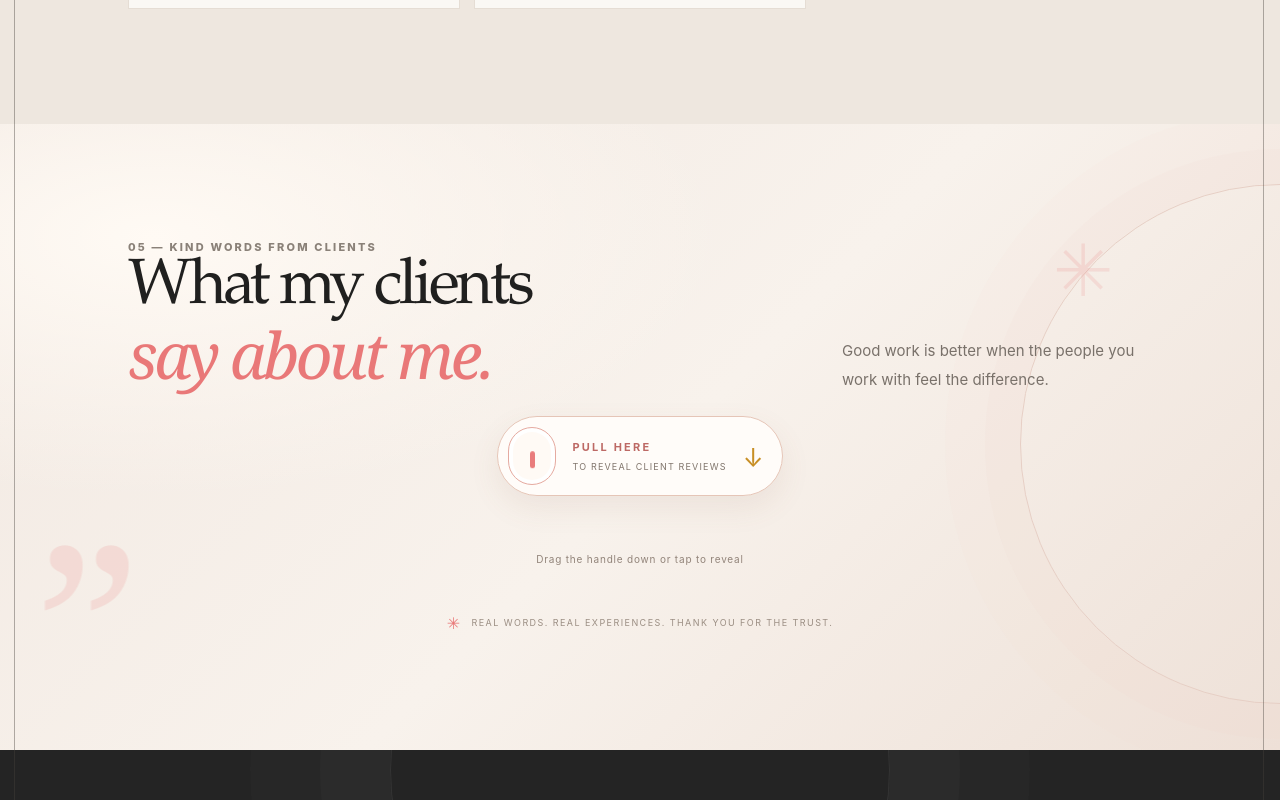
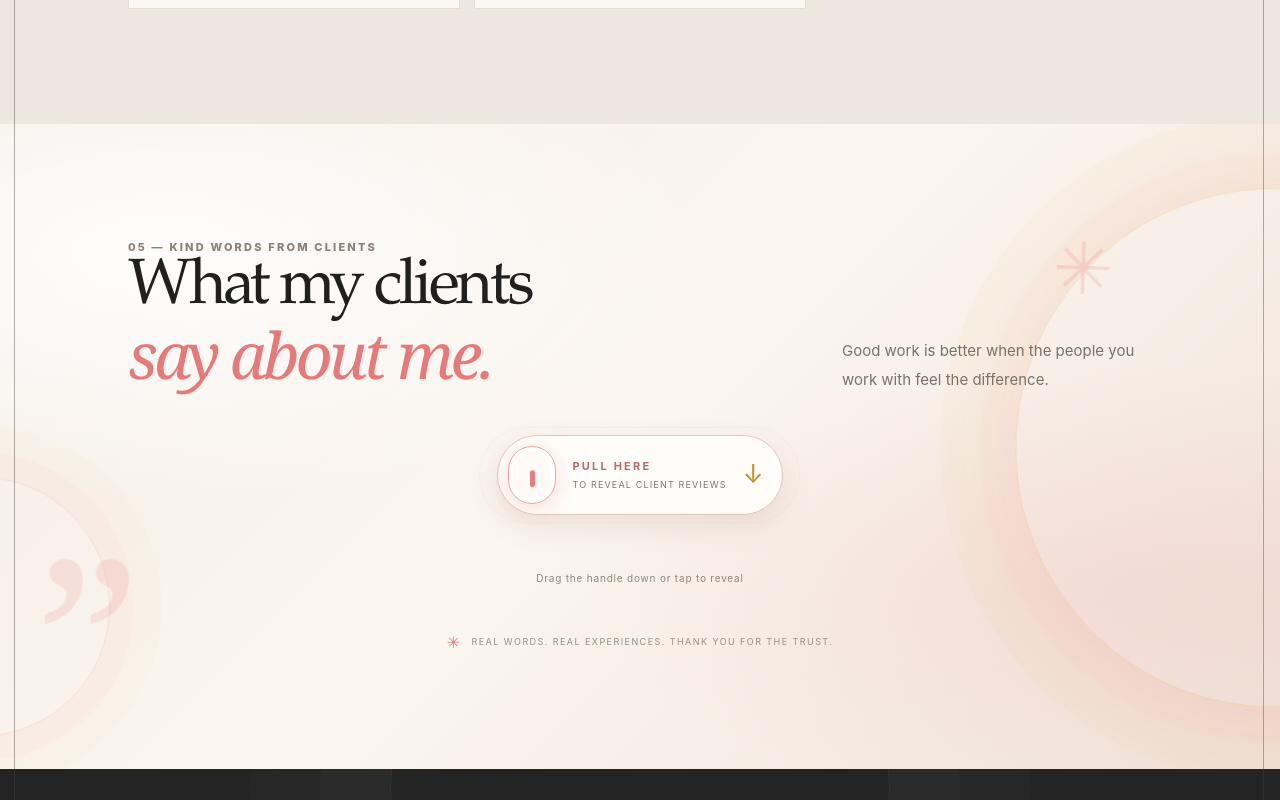
Before and after one commit to ivydachaibaligya-dot/Website, a Next.js app: page / in a window 1280 px wide. Shown: the part 8660-9460 px from the top of the page. Built offline with nearby package versions, Linux system fonts and the light colour scheme.

Commit message:
Add premium motion and visual effects to testimonials

```diff
--- a/src/app/globals.css
+++ b/src/app/globals.css
@@ -538,3 +538,110 @@ p, span, div { font-family: var(--font-inter), sans-serif; }
   .ivy-review-pull-line i,.ivy-review-pull-arrow { animation:none!important; }
   .ivy-testimonial-grid.is-visible,.ivy-testimonial-grid.is-visible .ivy-testimonial-card { animation:none!important; }
 }
+
+
+/* Premium motion pass — gentle, layered, and accessible */
+.ivy-testimonials {
+  background:
+    radial-gradient(ellipse at 12% 20%, rgba(255,255,255,.92) 0%, transparent 35%),
+    radial-gradient(ellipse at 88% 72%, rgba(233,120,120,.12) 0%, transparent 34%),
+    linear-gradient(135deg,#f5ede6 0%,#fbf6f0 48%,#f0e3da 100%);
+}
+.ivy-testimonials:before {
+  animation: ivyAmbientOrbit 24s ease-in-out infinite alternate;
+  border-color:rgba(217,165,44,.22);
+  box-shadow:0 0 0 35px rgba(233,120,120,.035),0 0 0 75px rgba(217,165,44,.035),0 0 80px rgba(233,120,120,.10);
+}
+.ivy-testimonials:after {
+  content:""; position:absolute; z-index:-1; pointer-events:none;
+  width:260px; height:260px; left:-125px; bottom:8%;
+  border:1px solid rgba(233,120,120,.18); border-radius:50%;
+  box-shadow:0 0 0 24px rgba(233,120,120,.035),0 0 0 52px rgba(217,165,44,.025);
+  animation:ivyAmbientOrbit 30s ease-in-out infinite alternate-reverse;
+}
+.ivy-testimonial-decoration-one { animation:ivyReviewDrift 8s ease-in-out infinite, ivyDecorGlow 5s ease-in-out infinite alternate; }
+.ivy-testimonial-decoration-two { animation:ivyQuoteFloat 9s ease-in-out infinite; }
+.ivy-pull-control { perspective:700px; }
+.ivy-review-pull {
+  position:relative; overflow:visible;
+  box-shadow:0 12px 30px rgba(143,94,77,.13),0 0 0 0 rgba(233,120,120,0);
+  transition:transform .28s cubic-bezier(.2,.7,.2,1),box-shadow .35s,border-color .3s,background .3s;
+  animation:ivyHandleFloat 3.2s ease-in-out infinite;
+}
+.ivy-review-pull:before {
+  content:""; position:absolute; inset:-5px; border:1px solid rgba(233,120,120,.24);
+  border-radius:999px; opacity:0; transform:scale(.96); pointer-events:none;
+  animation:ivyCoralHalo 3s ease-out infinite;
+}
+.ivy-review-pull:hover {
+  transform:translateY(-4px) scale(1.025);
+  box-shadow:0 18px 40px rgba(143,94,77,.2),0 0 24px rgba(233,120,120,.16);
+  background:#fffdfa;
+}
+.ivy-review-pull-line {
+  position:relative; border-color:#e8aaa0;
+  box-shadow:inset 0 0 0 4px #fff,0 4px 15px rgba(233,120,120,.14);
+  animation:ivyHandleGlow 3s ease-in-out infinite;
+}
+.ivy-review-pull-line i { animation:ivyPull 1.5s ease-in-out infinite; }
+.ivy-review-pull-arrow { animation:ivyArrowBounce 1.15s ease-in-out infinite; }
+.ivy-pull-control.is-pulling .ivy-review-pull {
+  animation:none; transform:translateY(2px) scaleX(1.035) scaleY(1.09);
+  box-shadow:0 20px 42px rgba(143,94,77,.23),0 0 28px rgba(233,120,120,.22);
+}
+.ivy-pull-control.is-pulling .ivy-review-pull-line { transform:scaleY(1.13); }
+.ivy-pull-control.is-revealed .ivy-review-pull { animation:none; }
+.ivy-pull-control.is-revealed .ivy-review-pull:before { animation:none; opacity:.55; transform:scale(1); }
+.ivy-testimonial-grid.is-visible { perspective:1000px; }
+.ivy-testimonial-grid.is-visible .ivy-testimonial-card {
+  animation:ivyLuxuryCardIn .85s cubic-bezier(.18,.72,.24,1) both;
+  will-change:transform,opacity;
+}
+.ivy-testimonial-grid.is-visible .ivy-testimonial-card:nth-child(2) { animation-delay:180ms; }
+.ivy-testimonial-grid.is-visible .ivy-testimonial-card:nth-child(3) { animation-delay:360ms; }
+.ivy-testimonial-stars { display:flex; gap:4px; }
+.ivy-testimonial-stars span {
+  display:inline-block; opacity:0; transform:translateY(8px) scale(.65) rotate(-12deg);
+  animation:ivyStarSparkle .48s cubic-bezier(.2,.8,.2,1) forwards;
+  color:#d6a02a; text-shadow:0 1px 0 #fff1c5,0 0 12px rgba(214,160,42,.14);
+}
+.ivy-testimonial-card {
+  border-color:rgba(221,174,151,.58);
+  box-shadow:0 18px 44px rgba(61,43,31,.08),inset 0 1px 0 rgba(255,255,255,.8);
+}
+.ivy-testimonial-card:before {
+  content:""; position:absolute; inset:0; pointer-events:none; opacity:0;
+  background:linear-gradient(125deg,transparent 20%,rgba(255,255,255,.48) 48%,transparent 70%);
+  transform:translateX(-120%); transition:opacity .3s;
+}
+.ivy-testimonial-card:hover {
+  transform:translateY(-11px) scale(1.018);
+  border-color:rgba(233,120,120,.65);
+  box-shadow:0 28px 60px rgba(61,43,31,.14),0 0 0 1px rgba(233,120,120,.08);
+}
+.ivy-testimonial-card:hover:before { opacity:1; animation:ivyCardSheen 1s ease; }
+.ivy-testimonial-card:hover .ivy-testimonial-quote { color:#edc9bd; transform:translateY(-5px) rotate(-5deg); }
+.ivy-testimonial-quote { transition:transform .45s,color .45s; animation:ivyQuoteFloat 7s ease-in-out infinite; }
+.ivy-testimonial-author strong { transition:letter-spacing .3s,color .3s; }
+.ivy-testimonial-card:hover .ivy-testimonial-author strong { letter-spacing:.025em; color:#d66e6b; }
+@keyframes ivyHandleFloat { 0%,100% { margin-top:0; } 50% { margin-top:-5px; } }
+@keyframes ivyHandleGlow { 0%,100% { box-shadow:inset 0 0 0 4px #fff,0 4px 14px rgba(233,120,120,.12); } 50% { box-shadow:inset 0 0 0 4px #fff,0 4px 22px rgba(233,120,120,.3); } }
+@keyframes ivyCoralHalo { 0% { opacity:.5; transform:scale(.98); } 75%,100% { opacity:0; transform:scale(1.18); } }
+@keyframes ivyAmbientOrbit { from { transform:translate3d(0,0,0) rotate(-4deg); } to { transform:translate3d(-28px,22px,0) rotate(7deg); } }
+@keyframes ivyQuoteFloat { 0%,100% { translate:0 0; } 50% { translate:0 -12px; } }
+@keyframes ivyDecorGlow { from { opacity:.12; } to { opacity:.24; } }
+@keyframes ivyLuxuryCardIn { 0% { opacity:0; transform:translateY(38px) scale(.94); filter:blur(3px); } 70% { opacity:1; filter:blur(0); } 100% { opacity:1; transform:translateY(0) scale(1); filter:blur(0); } }
+@keyframes ivyStarSparkle { 0% { opacity:0; transform:translateY(8px) scale(.65) rotate(-12deg); } 65% { opacity:1; transform:translateY(-2px) scale(1.18) rotate(4deg); } 100% { opacity:1; transform:translateY(0) scale(1) rotate(0); } }
+@keyframes ivyCardSheen { from { transform:translateX(-120%); } to { transform:translateX(120%); } }
+@media(max-width:700px) {
+  .ivy-testimonial-card:hover { transform:translateY(-5px) scale(1.005); }
+  .ivy-review-pull:hover { transform:none; }
+}
+@media(prefers-reduced-motion:reduce) {
+  .ivy-testimonials:before,.ivy-testimonials:after,.ivy-testimonial-decoration-one,.ivy-testimonial-decoration-two,
+  .ivy-review-pull,.ivy-review-pull:before,.ivy-review-pull-line,.ivy-review-pull-line i,.ivy-review-pull-arrow,
+  .ivy-testimonial-quote,.ivy-testimonial-stars span { animation:none!important; }
+  .ivy-review-pull { transform:none!important; }
+  .ivy-testimonial-stars span { opacity:1; transform:none; }
+  .ivy-testimonial-grid.is-visible .ivy-testimonial-card { animation:none!important; opacity:1; filter:none; transform:none; }
+}
```
